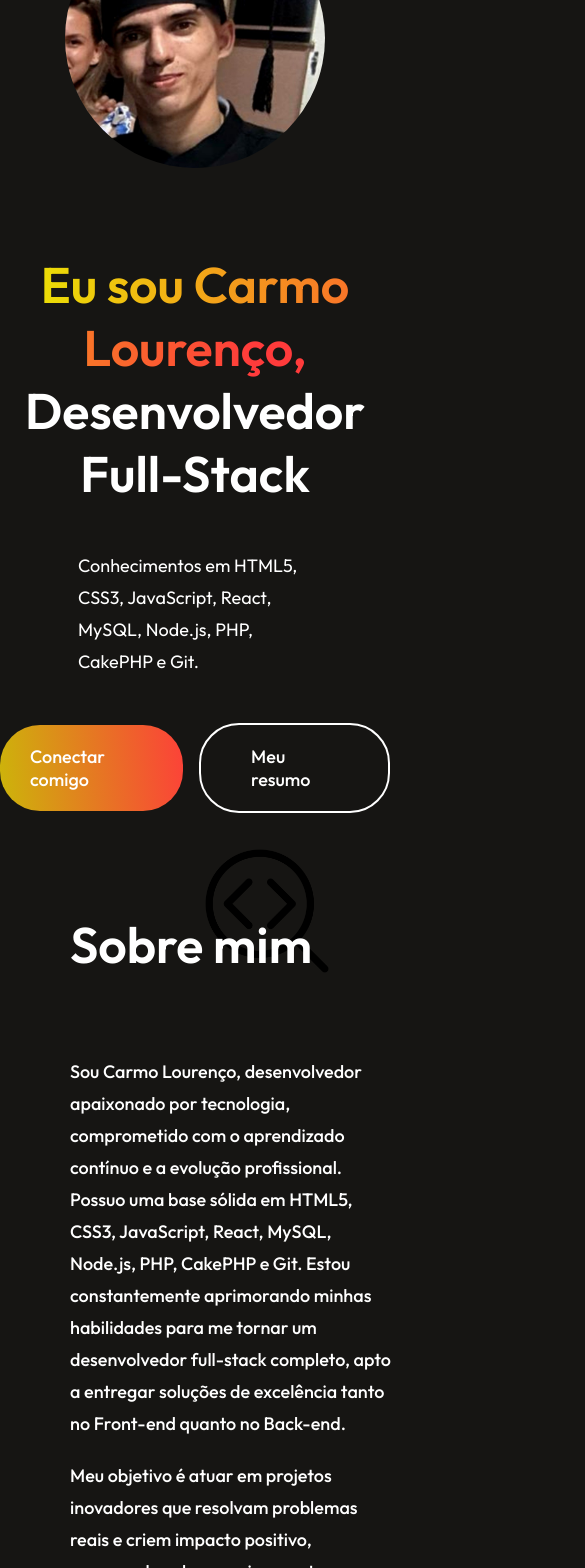
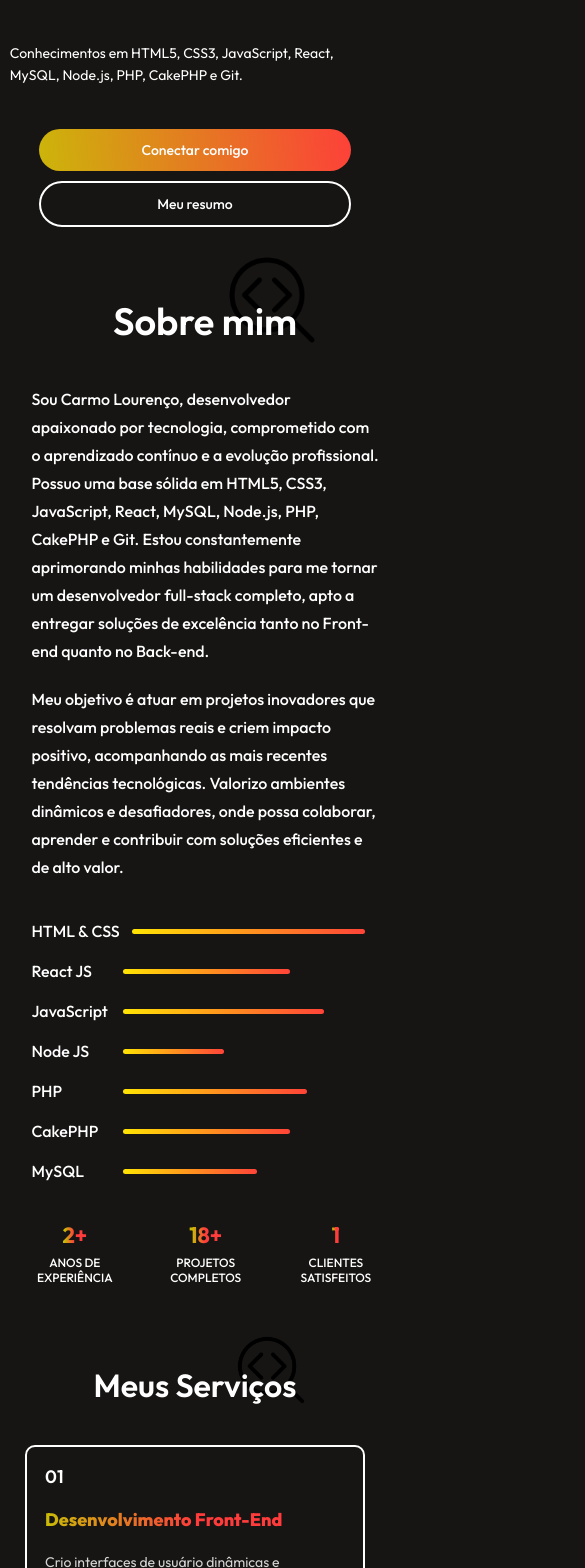
Before and after one commit to Carmo22b/Portf-lio, a React (Vite) app: page / in a window 390 px wide. Shown: the part 432-2000 px from the top of the page, 585 px wide, since content can reach past the window. Built offline with nearby package versions, Linux system fonts and the light colour scheme.

Commit message:
Melhorias de responsividade

```diff
--- a/src/assets/MyWork_data.js
+++ b/src/assets/MyWork_data.js
@@ -1,7 +1,7 @@
 import project1_img from "./imgs/Captura de Tela (93).png"
 import project2_img from "./imgs/Captura de Tela (91).png"
 import project3_img from "./imgs/Captura de Tela (90).png"
-import project4_img from "./imgs/Captura de Tela (89).png"
+import project4_img from "./imgs/Captura de Tela (119).png"
 // import project5_img from "./imgs/Captura de Tela (88).png"
 // import project6_img from "./imgs/Captura de Tela (87).png"
 import project7_img from "./imgs/Captura de Tela (86).png"
@@ -11,7 +11,7 @@ const MyWork_data = [
     {
         w_no: 1,
         w_img: project1_img,
-        w_url: "https://www.linkedin.com/feed/update/urn:li:activity:7265101809831055360/"
+        w_url: "https://github.com/Carmo22b/SistemaCadastro"
     },
 
     {
@@ -29,7 +29,7 @@ const MyWork_data = [
     {
         w_no: 4,
         w_img: project4_img,
-        w_url: "https://carmo22b.github.io/Lista-de-Tarefas/"
+        w_url: "https://github.com/Carmo22b/modaModela"
     },
 
     {
--- a/src/components/Hero/Hero.css
+++ b/src/components/Hero/Hero.css
@@ -62,41 +62,65 @@
     border-color: #e0c007;
 }
 
-@media(max-width: 768px) {
+
+@media (max-width: 1200px) {
     .hero img {
-        margin-top: 120px;
-        width: 260px;
+        margin-top: 100px;
+        width: 180px;
     }
-
     .hero h1 {
-        margin-top: 50px;
+        margin-top: 40px;
         width: 90%;
-        font-size: 50px;
-
+        font-size: 54px;
     }
-
     .hero p {
-        width: 60%;
-        font-size: 18px;
+        width: 70%;
+        font-size: 20px;
         line-height: 32px;
         margin: 10px 0px;
     }
-
     .hero-action {
-        gap: 16px;
+        gap: 18px;
+        font-size: 20px;
+        margin-bottom: 40px;
+    }
+    .hero-connect, .hero-resume {
+        padding: 18px 32px;
+        border-radius: 40px;
         font-size: 18px;
-        font-weight: 500;
-        margin-bottom: 50px;
-    }
-
-    .hero-connect {
-        padding: 20px 30px;
-        border-radius: 40px;
-
-    }
-
-    .hero-resume {
-        padding: 20px 50px;
-        border-radius: 40px;
     }
 }
+
+@media (max-width: 700px) {
+    .hero img {
+        margin-top: 60px;
+        width: 120px;
+    }
+    .hero h1 {
+        margin-top: 30px;
+        width: 98%;
+        font-size: 32px;
+    }
+    .hero p {
+        width: 95%;
+        font-size: 14px;
+        line-height: 22px;
+        margin: 8px 0px;
+    }
+    .hero-action {
+        gap: 10px;
+        font-size: 14px;
+        margin-bottom: 30px;
+        flex-direction: column;
+        width: 80%;
+        align-items: stretch;
+    }
+    .hero-connect, .hero-resume {
+        padding: 12px 10px;
+        border-radius: 30px;
+        font-size: 14px;
+        width: 100%;
+        box-sizing: border-box;
+        text-align: center;
+    }
+}
--- a/src/components/MyWork/MyWork.css
+++ b/src/components/MyWork/MyWork.css
@@ -69,38 +69,52 @@
     transition: 0.6s
 }
 
-@media(max-width: 768px) {
+
+@media (max-width: 1200px) {
     .mywork {
-        gap: 50px;
-        margin: 50px 70px;
-        align-items: start;
+        margin: 50px 40px;
+        gap: 60px;
     }
-
     .mywork-title h1 {
-        padding: 0;
         font-size: 50px;
-        font-weight: 600;
+        padding: 0 10px;
     }
-
     .mywork-title img {
         width: 130px;
-        margin-right: -20px;
+        right: -10px;
     }
-
     .mywork-container {
         grid-template-columns: 1fr 1fr;
         gap: 30px;
     }
+}
 
+@media (max-width: 700px) {
+    .mywork {
+        gap: 30px;
+        margin: 30px 5px;
+        align-items: center;
+    }
+    .mywork-title h1 {
+        font-size: 32px;
+        padding: 0 5px;
+    }
+    .mywork-title img {
+        width: 70px;
+        right: -5px;
+    }
+    .mywork-container {
+        grid-template-columns: 1fr;
+        gap: 18px;
+        width: 300px;
+    }
     .mywork-container img {
-        width: 100%;
-        height: 100%;
+        max-width: 100%;
+        aspect-ratio: 16/10;
     }
-
     .mywork-showmore {
-        padding: 20px 40px;
-        font-size: 18px;
-        margin: 50px auto;
-        cursor: pointer;
+        padding: 12px 18px;
+        font-size: 14px;
+        margin: 30px auto;
     }
 }
--- a/src/components/Services/Services.css
+++ b/src/components/Services/Services.css
@@ -79,45 +79,70 @@
     transition: 0.4s;
 }
 
-@media(max-width: 768px) {
+
+@media (max-width: 1200px) {
     .services {
-        align-items: start;
-        gap: 70px;
-        margin: 20px 70px;
+        margin: 40px 30px;
+        gap: 60px;
     }
-
     .service-title h1 {
-        padding: 0;
         font-size: 50px;
+        padding: 0 10px;
     }
-
     .service-title img {
         width: 130px;
-        margin-right: -20px;
+        right: -10px;
     }
-
-    .services-format {
-        gap: 20px;
-        padding: 32px;
-    }
-
-    .services-format h2 {
-        font-size: 28px;
-    }
-
-    .services-format p {
-        font-size: 18px;
-        line-height: 32px;
-        max-width: 300px;
-    }
-
-    .services-readmore img {
-        width: 20px;
-    }
-
     .services-container {
         grid-template-columns: 1fr 1fr;
         gap: 30px;
     }
+    .services-format {
+        padding: 32px;
+        max-width: 100%;
+    }
+    .services-format h2 {
+        font-size: 28px;
+    }
+    .services-format p {
+        font-size: 18px;
+        line-height: 32px;
+    }
+}
 
+@media (max-width: 700px) {
+    .services {
+        margin: 20px 5px;
+        gap: 40px;
+        align-items: center;
+    }
+    .service-title h1 {
+        font-size: 32px;
+        padding: 0 5px;
+    }
+    .service-title img {
+        width: 70px;
+        right: -5px;
+    }
+    .services-container {
+        grid-template-columns: 1fr;
+        gap: 20px;
+    }
+    .services-format {
+        padding: 18px;
+        max-width: 100%;
+    }
+    .services-format h3 {
+        font-size: 18px;
+    }
+    .services-format h2 {
+        font-size: 18px;
+    }
+    .services-format p {
+        font-size: 14px;
+        line-height: 22px;
+    }
+    .services-readmore img {
+        width: 16px;
+    }
 }
--- a/src/components/Sobre/Sobre.css
+++ b/src/components/Sobre/Sobre.css
@@ -118,77 +118,76 @@
     transition: 0.5s;
 }
 
-@media(max-width: 1500px) {
+
+@media (max-width: 1500px) {
+    .sobre {
+        margin: 60px 40px;
+    }
     .sobre-sections {
-        display: flex;
-        gap: 80px;
-        justify-content: center;
-        flex-wrap: wrap;
+        gap: 40px;
     }
-
 }
 
-@media(max-width: 768px) {
+
+@media (max-width: 900px) {
     .sobre {
-        gap: 80px;
-        margin: 50px 70px;
-        align-items: start;
-        width: 330px;
+        margin: 40px 10px;
+        gap: 40px;
+        width: 100%;
+        align-items: center;
     }
-
     .sobre-title h1 {
-        font-size: 50px;
-        padding: 0;
+        font-size: 38px;
+        padding: 0 10px;
     }
-
     .sobre-title img {
-        width: 130px;
-        right: -20px;
+        width: 90px;
+        right: -10px;
     }
-
     .sobre-sections {
         flex-direction: column;
+        gap: 30px;
+        align-items: center;
     }
-
     .sobre-left {
         display: none;
     }
-
+    .sobre-right {
+        gap: 40px;
+        min-width: unset;
+        max-width: 89%;
+    }
     .sobre-para {
-        font-size: 18px;
-        line-height: 32px;
+        font-size: 16px;
+        line-height: 28px;
     }
-
+    .sobre-skills {
+        width: 334px;
+    }
     .sobre-skill {
-        gap: 20px;
-        align-items: center;
+        gap: 12px;
     }
-
     .sobre-skill p {
-        font-size: 20px;
-
+        font-size: 16px;
+        min-width: 80px;
     }
-
     .sobre-skill hr {
-        height: 6px;
+        height: 5px;
+        min-width: 30px;
     }
-
     .sobre-achievements {
-        justify-content: space-between;
-
+        gap: 10px;
+        margin-bottom: 40px;
+        width: 380px;
     }
-
     .sobre-achievement {
-        gap: 10px;
+        gap: 6px;
     }
-
     .sobre-achievement h1 {
-        font-size: 34px;
-        font-weight: 700;
+        font-size: 22px;
     }
-
     .sobre-achievement p {
-        font-size: 16px;
+        font-size: 12px;
         text-align: center;
     }
 }
--- a/src/components/Sobre/Sobre.jsx
+++ b/src/components/Sobre/Sobre.jsx
@@ -58,7 +58,7 @@ function Sobre() {
 
             <div className="sobre-achievements">
                 <div className="sobre-achievement">
-                    <h1>1+</h1>
+                    <h1>2+</h1>
 
                     <p>ANOS DE EXPERIÊNCIA</p>
                 </div>
--- a/src/components/footer/Footer.css
+++ b/src/components/footer/Footer.css
@@ -70,19 +70,56 @@
     transition: 0.3s;
 }
 
-@media(max-width: 768px) {
+
+@media (max-width: 1200px) {
     .footer {
-        margin: 50px 70px;
+        margin: 40px 30px;
     }
+    .footer-bottom {
+        font-size: 16px;
+        gap: 20px;
+    }
+    .footer-bottom-right {
+        gap: 20px;
+    }
+}
 
+@media (max-width: 700px) {
+    .footer {
+        margin: 20px 5px;
+        gap: 18px;
+    }
     .footer-top {
         flex-direction: column;
-        gap: 50px;
+        gap: 30px;
     }
-
     .footer-bottom {
-        display: flex;
         flex-direction: column-reverse;
-        margin-bottom: 50px;
+        align-items: flex-start;
+        font-size: 14px;
+        gap: 10px;
+        margin-bottom: 30px;
+    }
+    .footer-bottom-right {
+        gap: 10px;
+        margin-bottom: 20px;
+        flex-wrap: wrap;
+    }
+    .footer-top-left p {
+        font-size: 14px;
+        max-width: 100%;
+    }
+    .footer-email-input {
+        flex-direction: column;
+        gap: 10px;
+        padding: 12px 10px;
+        padding-right: 10px;
+    }
+    .footer-email-input input {
+        font-size: 14px;
+    }
+    .footer-subscribe {
+        font-size: 14px;
+        padding: 12px 18px;
     }
 }
```
Also changed, not shown: src/components/NavBar/NavBar.css (+31 -10 lines), src/components/contact/Contact.css (+68 -22 lines), src/assets/imgs/Captura de Tela (119).png (added).
